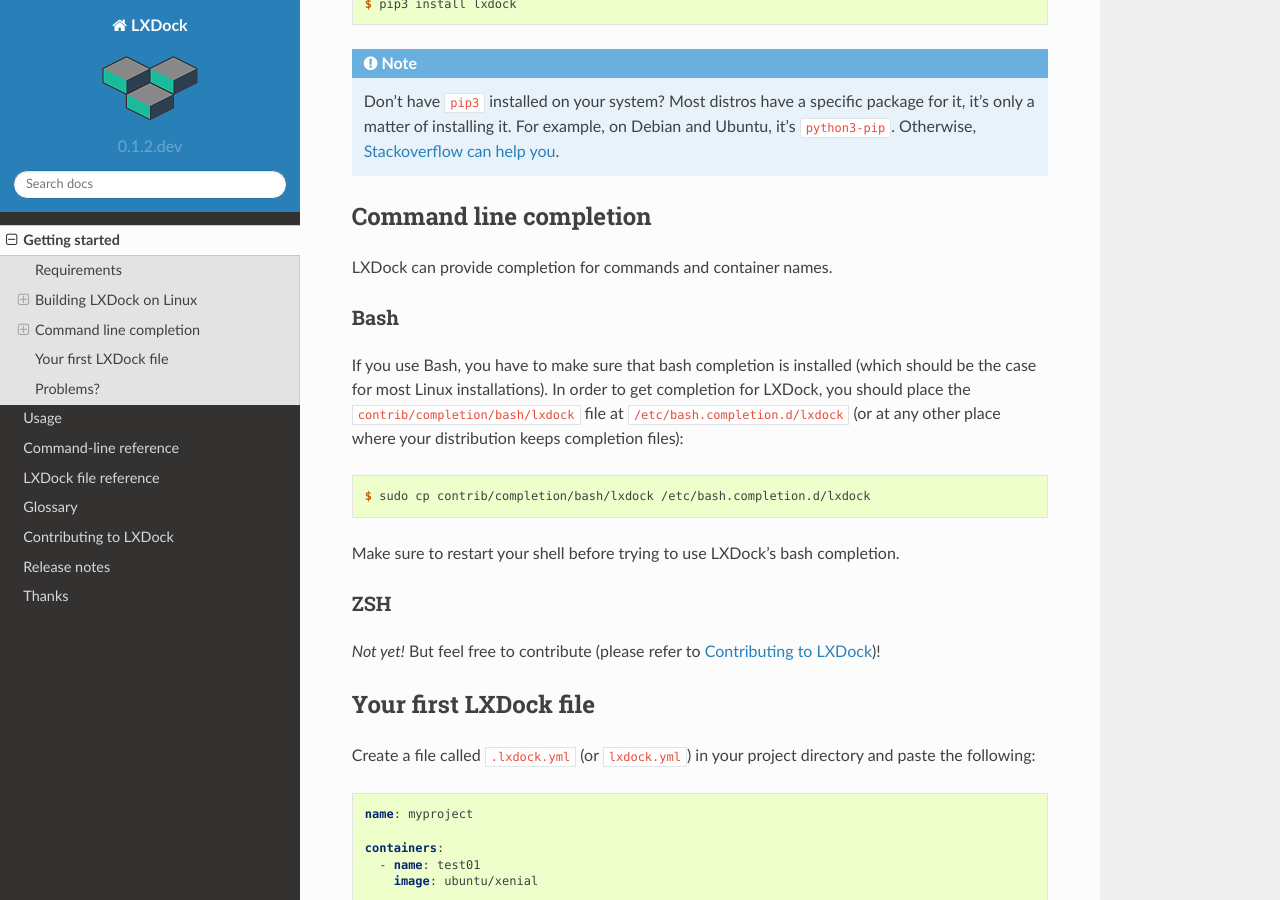
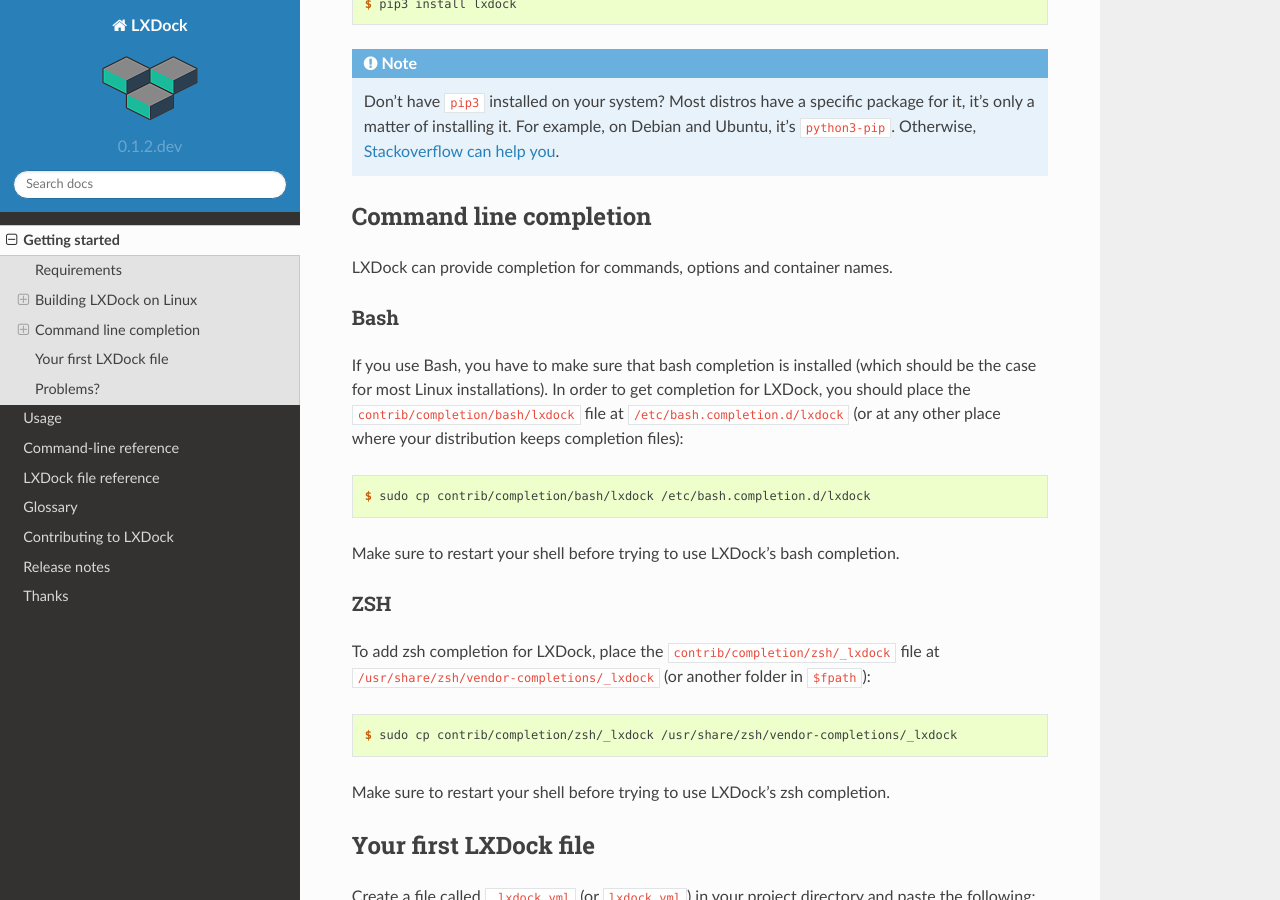
Before and after one commit to lxdock/lxdock, a Sphinx documentation site: the page built from docs/getting_started.rst, in a window 1280 px wide and 900 px high, scrolled down 1611 px. Built offline with Sphinx 7.4.7 and the Read the Docs theme 2.0.0, drawn with Linux system fonts in a browser that asks for light colours.

Commit message:
New: zsh completion. Closes #25. (#39)

```diff
--- a/docs/getting_started.rst
+++ b/docs/getting_started.rst
@@ -87,7 +87,7 @@
 Command line completion
 -----------------------
 
-LXDock can provide completion for commands and container names.
+LXDock can provide completion for commands, options and container names.
 
 Bash
 ~~~~
@@ -106,7 +106,14 @@
 ZSH
 ~~~
 
-*Not yet!* But feel free to contribute (please refer to :doc:`contributing`)!
+To add zsh completion for LXDock, place the ``contrib/completion/zsh/_lxdock`` file at
+``/usr/share/zsh/vendor-completions/_lxdock`` (or another folder in ``$fpath``):
+
+.. code-block:: console
+
+  $ sudo cp contrib/completion/zsh/_lxdock /usr/share/zsh/vendor-completions/_lxdock
+
+Make sure to restart your shell before trying to use LXDock's zsh completion.
 
 Your first LXDock file
 ----------------------
```
Also changed, not shown: 2 other files.
